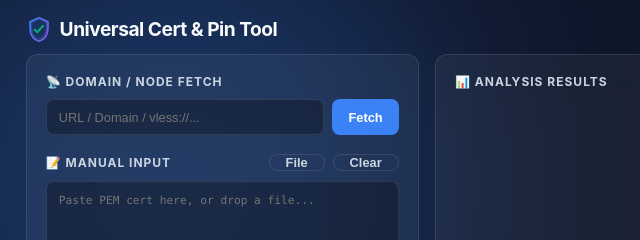
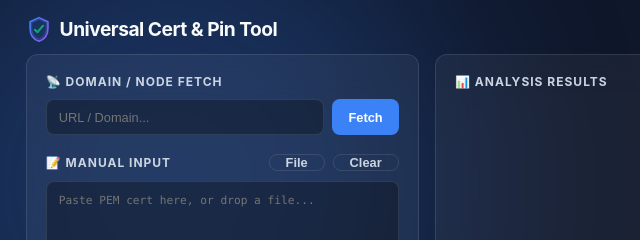
Before and after one commit to Andeasw/pinSHA256-Tool, a website: page index.html in a window 1280 px wide. Shown: the top 240 px of the page, 0-640 px from the left. Drawn offline with Linux system fonts and the light colour scheme.

Commit message:
Update index.html

```diff
--- a/index.html
+++ b/index.html
@@ -165,7 +165,7 @@
         <div class="panel panel-left" id="dropZone">
             <div class="section-title">📡 Domain / Node Fetch</div>
             <div class="input-group">
-                <input type="text" id="networkInput" class="input-text" placeholder="URL / Domain / vless://..." autocomplete="off" />
+                <input type="text" id="networkInput" class="input-text" placeholder="URL / Domain..." autocomplete="off" />
                 <button class="btn btn-primary" id="btnFetch">Fetch</button>
             </div>
             <div class="section-title" style="margin-top: 4px;">
```
